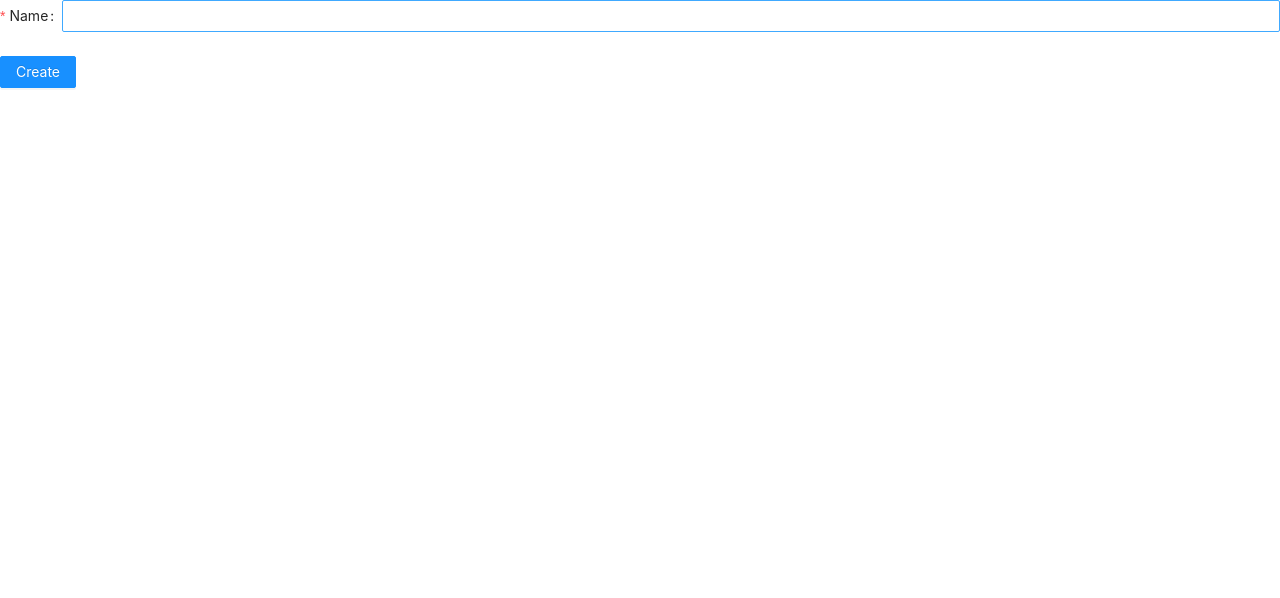
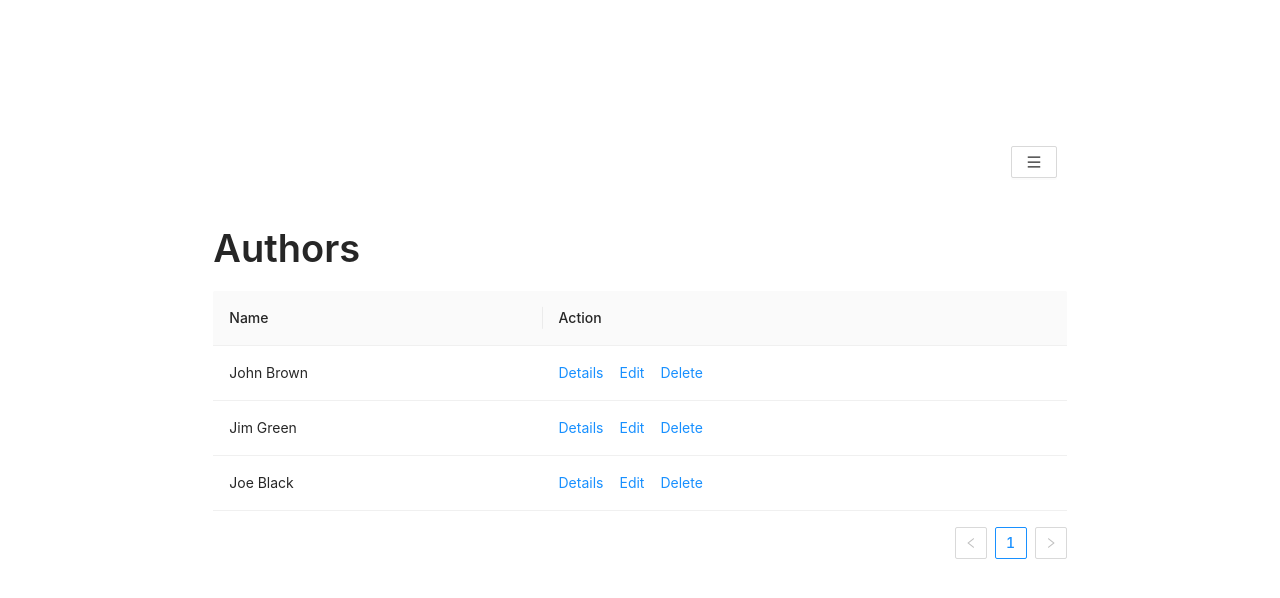
Before and after one commit to MashedBytes/book-database, a React (Create React App) app in the folder app/: page /authors in a window 1280 px wide. Shown: the top 598 px of the page. Built offline with nearby package versions, Linux system fonts and the light colour scheme.

Commit message:
app: set up basic layout and nav

```diff
--- a/app/package.json
+++ b/app/package.json
@@ -3,6 +3,7 @@
   "version": "0.1.0",
   "private": true,
   "dependencies": {
+    "@ant-design/icons": "^4.6.3",
     "@testing-library/jest-dom": "^5.14.1",
     "@testing-library/react": "^11.2.7",
     "@testing-library/user-event": "^12.8.3",
@@ -10,6 +11,7 @@
     "isomorphic-fetch": "^3.0.0",
     "react": "^17.0.2",
     "react-dom": "^17.0.2",
+    "react-router-dom": "^5.2.0",
     "react-scripts": "4.0.3",
     "web-vitals": "^1.1.2"
   },
--- a/app/src/App.js
+++ b/app/src/App.js
@@ -1,15 +1,56 @@
-import { Layout } from 'antd';
+import {
+  BrowserRouter as Router,
+  Switch,
+  Route,
+  Link
+} from "react-router-dom";
+
+import { CenterRow } from "./components/layout/CenterRow";
+import { Nav } from "./components/layout/Nav";
 import { Authors } from './components/authors/Authors';
 import { AuthorForm } from './components/authors/AuthorForm';
+import { Home } from "./components/home/Home";
+import { Row, Col } from 'antd';
+
 
 import './App.css';
 
-const { Header, Footer, Sider, Content } = Layout;
 
 function App() {
+
   return (
-    // <Authors />
-    <AuthorForm />
+    <>
+      <Router>
+        <Nav />
+
+        <Row justify={"center"} align={"middle"} style={{ minHeight: '100vh' }}>
+
+          <Col span={16}>
+          </Col>
+
+          <Col span={16}>
+            <Switch>
+              <Route path="/authors">
+                <Authors />
+              </Route>
+              <Route path="/authors/:id">
+                <AuthorForm />
+              </Route>
+              <Route path="/authors/new">
+                <AuthorForm />
+              </Route>
+              <Route path="/">
+                <Home />
+              </Route>
+            </Switch>
+          </Col>
+
+          <Col span={16}>
+          </Col>
+
+        </Row>
+      </Router>
+    </>
   );
 }
 
--- a/app/src/components/authors/Authors.js
+++ b/app/src/components/authors/Authors.js
@@ -1,5 +1,7 @@
 import React, { Component } from 'react';
-import { Table, Space } from 'antd';
+import { Table, Space, Typography } from 'antd';
+
+const { Title } = Typography;
 
 const data = [
   {
@@ -48,7 +50,10 @@ export class Authors extends Component {
 
 
   render() {
-    return <Table columns={this.columns} dataSource={this.state.authors} />
+    return <>
+      <Title>Authors</Title>
+      <Table columns={this.columns} dataSource={this.state.authors} />
+    </>
   }
 
 }
--- /dev/null
+++ b/app/src/components/home/Home.js
@@ -0,0 +1,7 @@
+import { Link } from "react-router-dom"
+
+export const Home = () => {
+  return (
+    <Link to="/authors">Authors</Link>
+  )
+}
--- /dev/null
+++ b/app/src/components/layout/CenterRow.js
@@ -0,0 +1,19 @@
+import { Row, Col } from 'antd';
+
+export const CenterRow = ({ children }) => {
+  return (
+    <>
+      <Row justify={"center"} align={"middle"} style={{ minHeight: '100vh' }}>
+        <Col span={16}>
+        </Col>
+
+        <Col span={16}>
+          {children}
+        </Col>
+
+        <Col span={16}>
+        </Col>
+      </Row>
+    </>
+  )
+}
--- /dev/null
+++ b/app/src/components/layout/Nav.js
@@ -0,0 +1,57 @@
+import { useState } from 'react';
+import { Link } from "react-router-dom";
+
+import { Drawer, Button, Row, Col, Menu } from 'antd';
+import { HomeOutlined, UserOutlined, MenuOutlined } from '@ant-design/icons';
+
+const { SubMenu } = Menu;
+
+export const Nav = () => {
+  const [visible, setVisible] = useState(false)
+
+  return (
+    <>
+      <Row justify={"center"} align={"middle"} style={{ position: 'absolute', right: '18vw', top: '18vh' }}>
+        <Col span={16}>
+        </Col>
+
+        <Col span={16}>
+        </Col>
+
+        <Col span={16}>
+          <Button onClick={() => setVisible(true)}>
+            <MenuOutlined />
+          </Button>
+
+          <Drawer
+            title="Links"
+            placement="right"
+            closable={true}
+            onClose={() => setVisible(false)}
+            visible={visible}
+            bodyStyle={{ padding: 0 }}
+          >
+            <Menu
+              style={{ width: 512 }}
+              mode="inline"
+            >
+              <Menu.Item icon={<HomeOutlined />}>
+                <Link to="/">Home</Link>
+              </Menu.Item>
+              <SubMenu icon={<UserOutlined />} title="Authors">
+                <Menu.Item>
+                  <Link to="/authors">Authors List</Link>
+                </Menu.Item>
+                <Menu.Item>
+                  <Link to="/authors/new">Add Author</Link>
+                </Menu.Item>
+              </SubMenu>
+            </Menu>
+
+          </Drawer>
+        </Col>
+      </Row>
+
+    </>
+  )
+}
```
Also changed, not shown: 1 other file (tests, documents, lock files or other folders).
